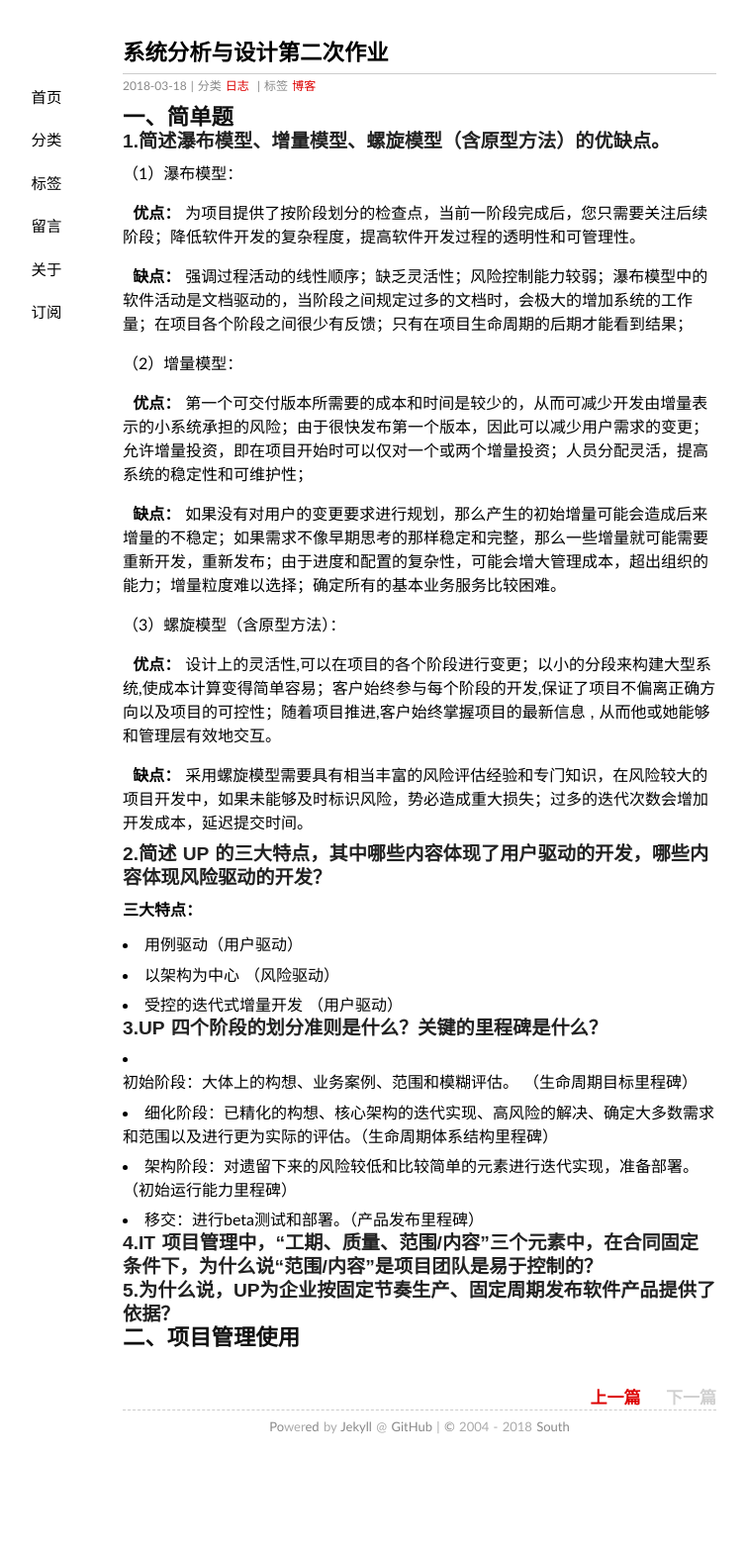
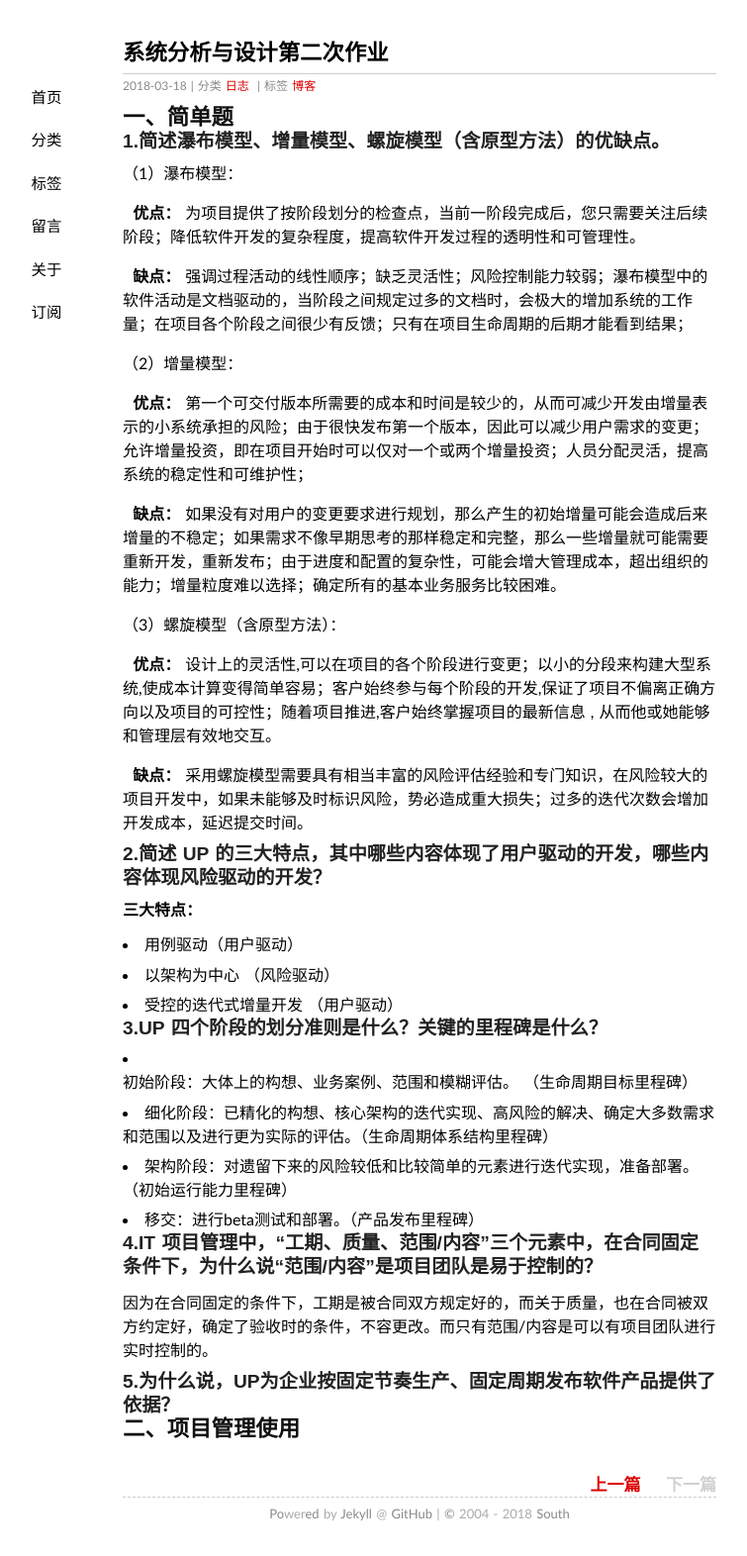
Before and after one commit to south270/south270.github.io, a Jekyll site: the page built from _posts/2018-3-18-second-homework.md, in a window 1280 px wide. Shown: the whole page at 99% size, without its empty margins (216-971 px from the left). Built offline with Jekyll 4.4.1, drawn with Linux system fonts in a browser that asks for light colours; comment, search, counter and statistics services are not loaded; before the commit the page ends 1484 px from its top, so only the background shows below that.

Commit message:
Update 2018-3-18-second-homework.md

```diff
--- a/_posts/2018-3-18-second-homework.md
+++ b/_posts/2018-3-18-second-homework.md
@@ -36,5 +36,9 @@ tags: 博客
 - 架构阶段：对遗留下来的风险较低和比较简单的元素进行迭代实现，准备部署。（初始运行能力里程碑）
 - 移交：进行beta测试和部署。（产品发布里程碑）
 ### 4.IT 项目管理中，“工期、质量、范围/内容”三个元素中，在合同固定条件下，为什么说“范围/内容”是项目团队是易于控制的？
+
+
+因为在合同固定的条件下，工期是被合同双方规定好的，而关于质量，也在合同被双方约定好，确定了验收时的条件，不容更改。而只有范围/内容是可以有项目团队进行实时控制的。
+
 ### 5.为什么说，UP为企业按固定节奏生产、固定周期发布软件产品提供了依据？
 ## 二、项目管理使用
```
